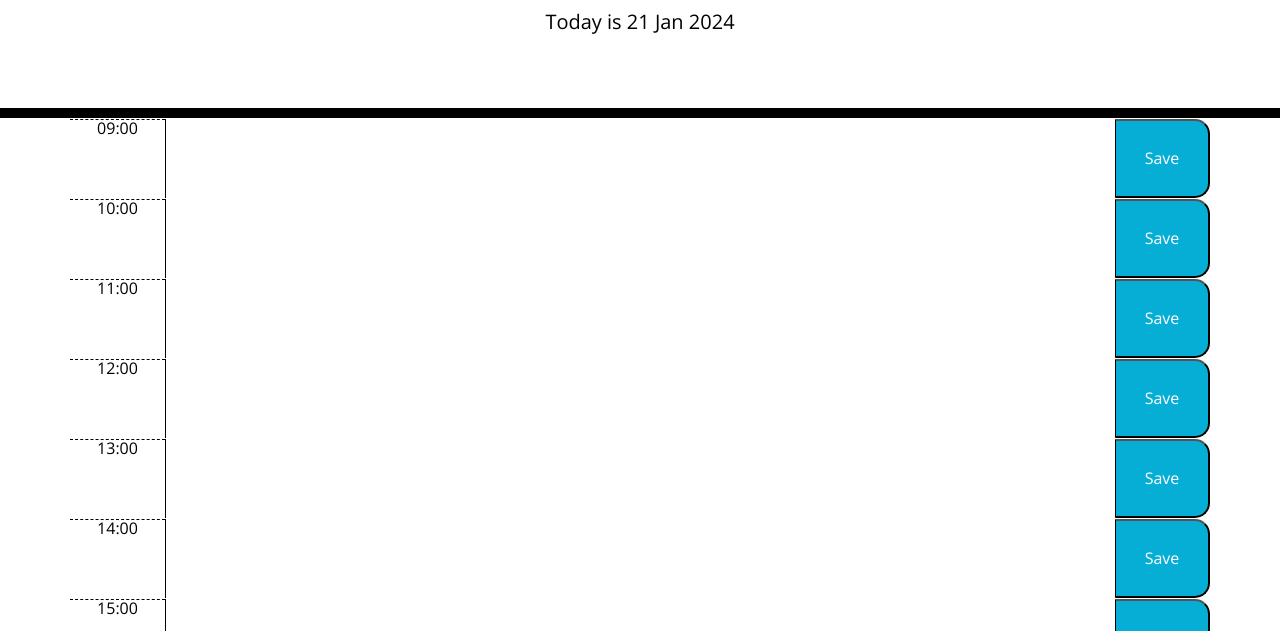
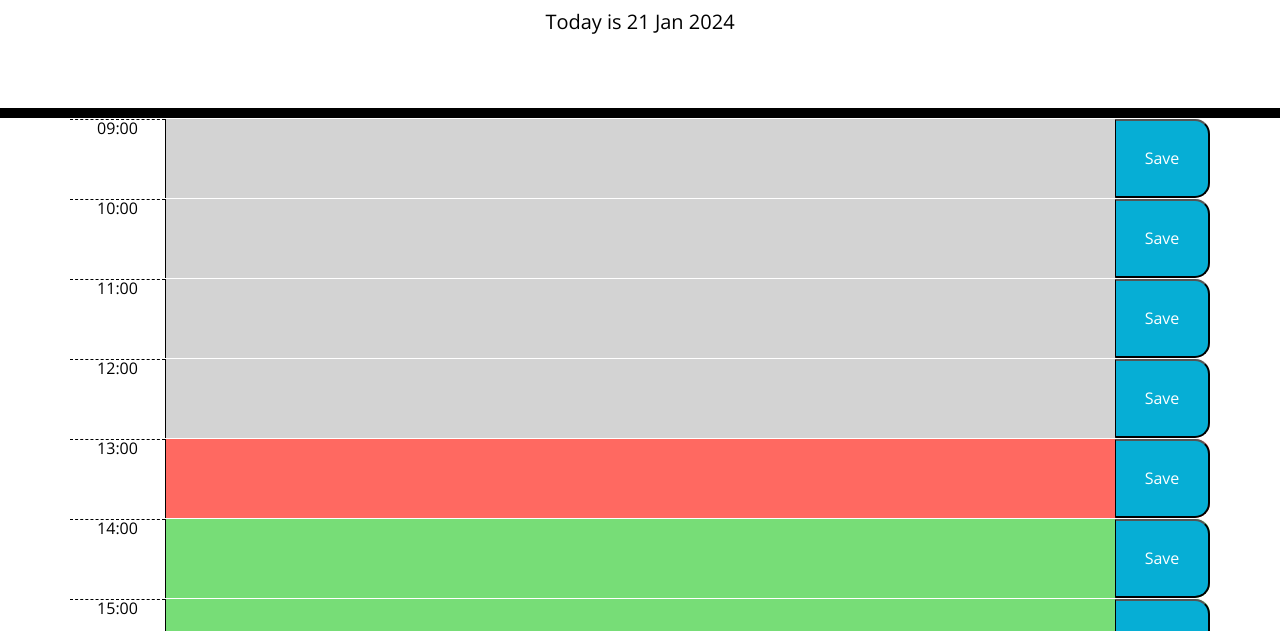
Before and after one commit to amilou86/Work-Day-Scheduler, a plain HTML site: page index.html in a window 1280 px wide. Shown: the part 169-800 px from the top of the page. Drawn offline with nearby package versions, Linux system fonts and the light colour scheme.

Commit message:
associated colour styles to times

```diff
--- a/script.js
+++ b/script.js
@@ -5,6 +5,32 @@ window.onload = function () {
     var today = dayjs();
     todayEl.text(today.format("[Today is ] D MMM YYYY"));
 
-containerEl
+    // Select all time-block elements
+    var timeBlocks = document.querySelectorAll('.time-block');
+
+    // first get current time & date
+    var currentTime = new Date();
+    var currentHour = currentTime.getHours();
+
+    // itirate through each time-block div and get the text content of the div & remove excess whitespace
+    timeBlocks.forEach(timeBlock => {
+        var hourDiv = timeBlock.querySelector('.hour');
+        var timeText = hourDiv.textContent;
+        var time = timeText.trim();
+
+        // determine if each time-block is past, present or future and apply relevant styles form CSS
+        if (time === currentHour + ':00') {
+            timeBlock.classList.add('present');
+        } else if (time < currentHour + ':00') {
+            timeBlock.classList.add('past');
+        } else {
+            timeBlock.classList.add('future');
+        }
+
+
+    });
+
+
+
 
 };
```
Also changed, not shown: style.css (indentation only).
